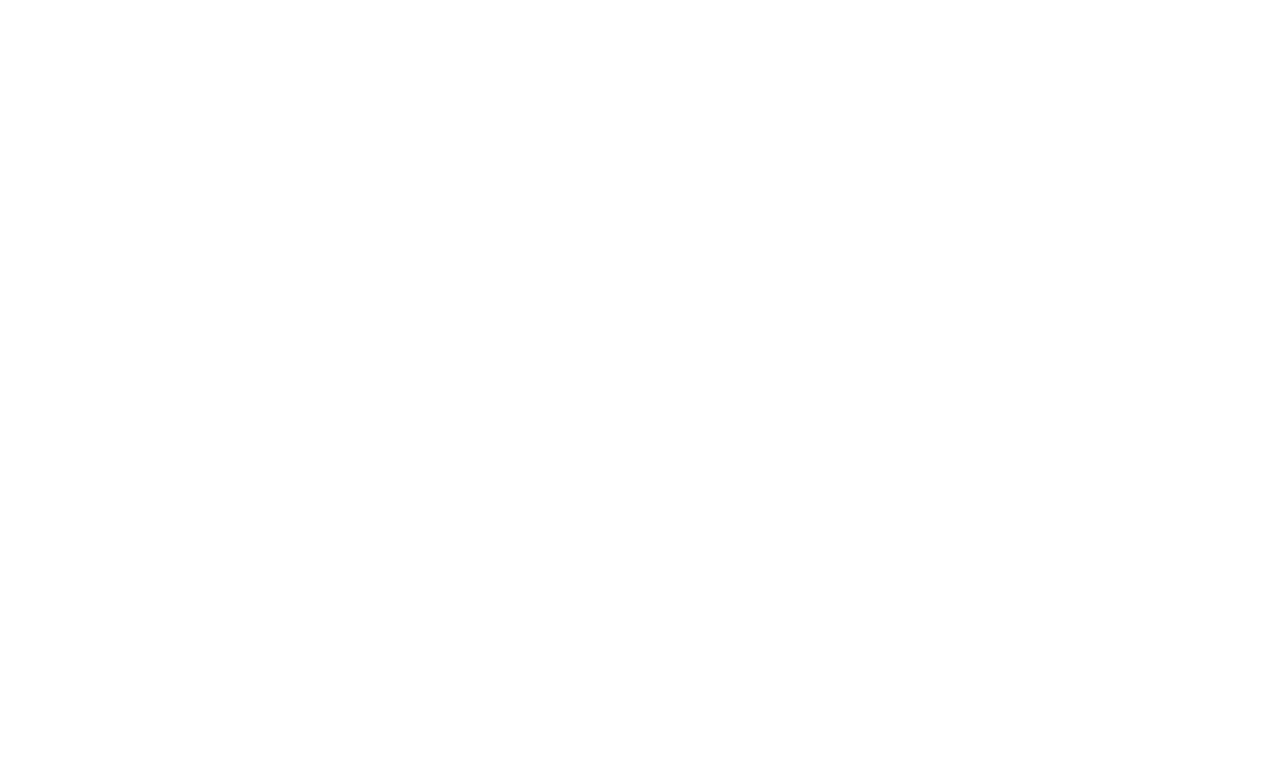
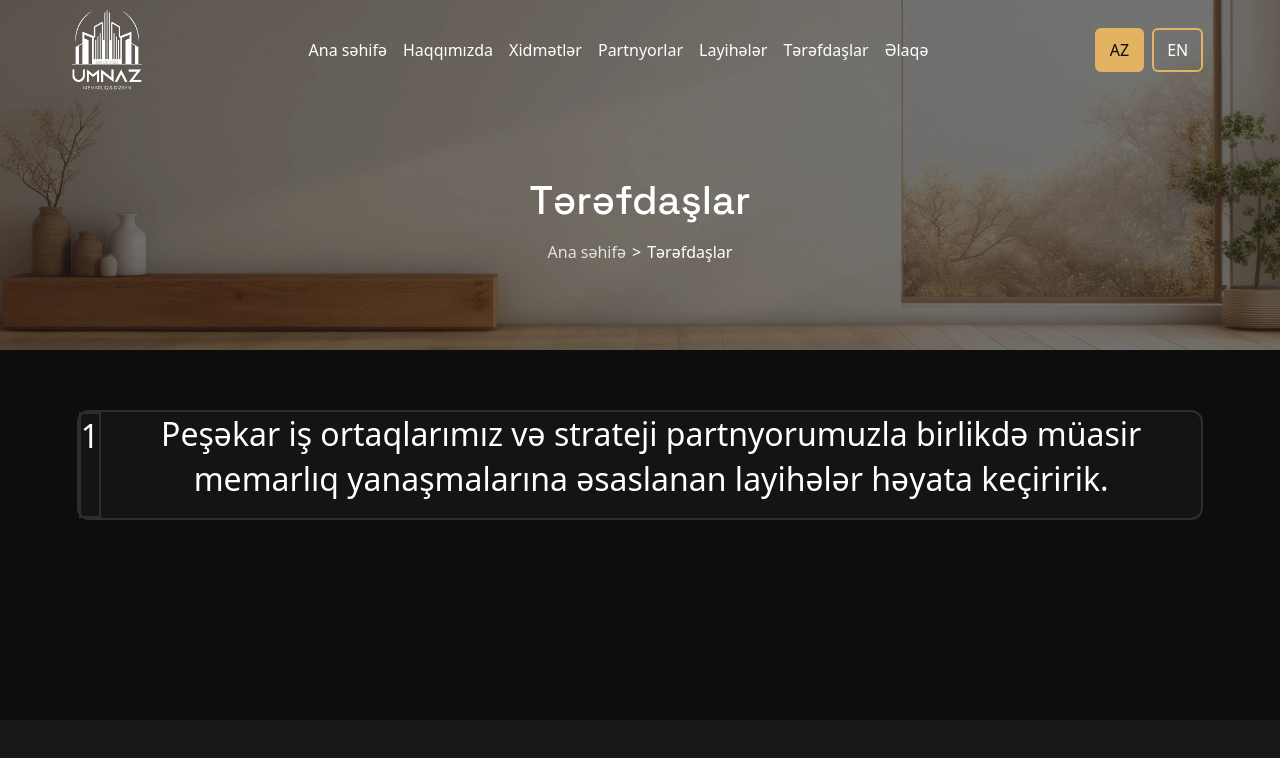
Before and after one commit to ShehlaAbdul/umnaz, a React (Vite) app: page /terefdaslar in a window 1280 px wide. Before the commit this address had no page. Shown: the top 758 px of the page. Built offline with nearby package versions, Linux system fonts and the light colour scheme.

Commit message:
partners page hero section is ready

```diff
--- a/package.json
+++ b/package.json
@@ -10,6 +10,7 @@
     "preview": "vite preview"
   },
   "dependencies": {
+    "aos": "^2.3.4",
     "axios": "^1.13.5",
     "bootstrap": "^5.3.8",
     "react": "^19.2.0",
--- a/src/App.jsx
+++ b/src/App.jsx
@@ -4,7 +4,10 @@
 import "./styles/global.scss";
 import "./styles/style.scss";
 import AboutPage from "./Pages/AboutPage/AboutPage";
-
+import AOS from "aos";
+import "aos/dist/aos.css";
+import Partners from "./Pages/Partners/Partners";
+AOS.init();
 function App() {
 
   return (
@@ -13,7 +16,8 @@
         <Routes>
           <Route element={<MainLayout />}>
             <Route path="/" element={<Home />} />
-            <Route path="/haqqimizda" element={<AboutPage/>}/>
+            <Route path="/haqqimizda" element={<AboutPage />} />
+            <Route path="/terefdaslar" element={<Partners />} />
             {/* <Route path="/about" element={<About />} />
           <Route path="/contact" element={<Contact />} /> */}
           </Route>
--- a/src/Component/HomeHero/HomeHero.jsx
+++ b/src/Component/HomeHero/HomeHero.jsx
@@ -3,20 +3,29 @@
 // import HomeHero from "../../assets/images/home-hero.webp";
 import MainBtn from '../MainBtn/MainBtn';
 import { Link } from 'react-router-dom';
+// import AOS from "aos";
+// import "aos/dist/aos.css";
+// AOS.init();
 
 
 function HomeHero() {
   return (
     <section id="home-hero" className="g-0 p-0">
       <div className="home-hero">
-        <div className="hero-head g-0">
+        <div
+          className="hero-head g-0"
+          data-aos="fade-right"
+          data-aos-anchor="#example-anchor"
+          data-aos-offset="500"
+          data-aos-duration="1000"
+        >
           <h1>
             UMNAZ Memarlıq və Dizayn Agentliyi — memarlıqda funksionallıq,
             dizaynda estetik baxış.
           </h1>
         </div>
         <div className="bottom d-flex flex-column flex-md-row align-items-start align-items-md-end justify-content-between gap-3 ">
-          <p className='hero-text m-0'>
+          <p className="hero-text m-0">
             UmNaz Memarlıq MMC müasir memarlıq trendlərini fərdi yanaşma ilə
             birləşdirərək, yaşayış və kommersiya məkanları üçün funksional,
             estetik və davamlı həllər yaradır.
--- a/src/Component/HomeServices/HomeServices.jsx
+++ b/src/Component/HomeServices/HomeServices.jsx
@@ -56,7 +56,7 @@
         </div>
 
         {/* BUTTON */}
-        <MainBtn />
+        <MainBtn title={"Daha Ətraflı "} />
       </div>
     </section>
   );
--- a/src/Component/OurMission/Style.scss
+++ b/src/Component/OurMission/Style.scss
@@ -1,7 +1,7 @@
 @use "../../styles/global.scss" as *;
 #values-section{
     background-color: $main-bg-color;
-    padding: 96px 6%;
+    padding: 96px 6% 300px 6%;
     .values-section{
     background-position: center center;
     background-repeat: no-repeat;
--- /dev/null
+++ b/src/Pages/Partners/Partners.jsx
@@ -0,0 +1,23 @@
+import React from "react";
+import "./Style.scss";
+import HeroSection from "../../Component/HeroSection/HeroSection";
+import bgImage from "../../assets/images/HeroSection.webp";
+
+function Partners() {
+  return (
+    <>
+      <HeroSection title={"Tərəfdaşlar"} bgImage={bgImage} />
+      <section id="partners-page">
+        <div className="partners-page-top container-fluid g-0 d-flex justify-content-center ">
+          <div className="overlay">1</div>
+          <p>
+            Peşəkar iş ortaqlarımız və strateji partnyorumuzla birlikdə müasir
+            memarlıq yanaşmalarına əsaslanan layihələr həyata keçiririk.
+          </p>
+        </div>
+      </section>
+    </>
+  );
+}
+
+export default Partners;
--- /dev/null
+++ b/src/Pages/Partners/Style.scss
@@ -0,0 +1,35 @@
+@use "../../styles/global.scss" as *;
+
+#partners-page{
+    background-color: $main-bg-color;
+    color: $main-text-color;
+    width: 100%;
+    padding: 60px 6% 200px 6%;
+    .partners-page-top{
+        border: 2px solid #2E2E2E;
+        font-size: 32px;
+        line-height: 140%;
+        font-weight: 500;
+        text-align: center;
+        position: relative;
+        border-radius: 12px;
+        z-index: 2;
+        background-color: #141414;
+        .overlay{
+            border: 2px solid  #2E2E2E ;
+            // position: relative;
+            // bottom: -20px;
+            //    border: 2px solid #2E2E2E;
+            // width: 95%;
+            // border-radius: 12px;
+            // z-index: -1;
+            // border-top: none;
+
+        }
+    }
+
+
+    @media (max-width:768px){
+        padding: 60px 5% 100px ;
+    }
+}
```
Also changed, not shown: 1 other file (tests, documents, lock files or other folders).
